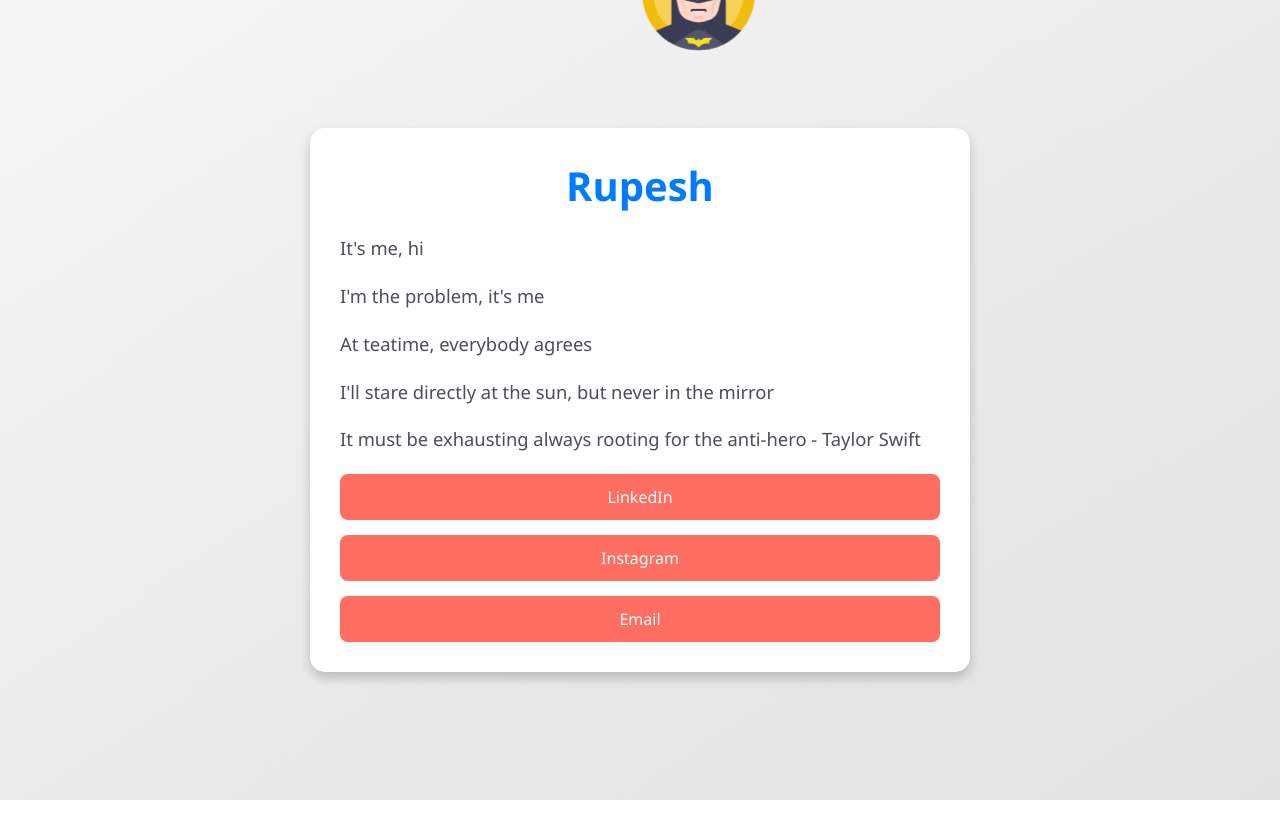
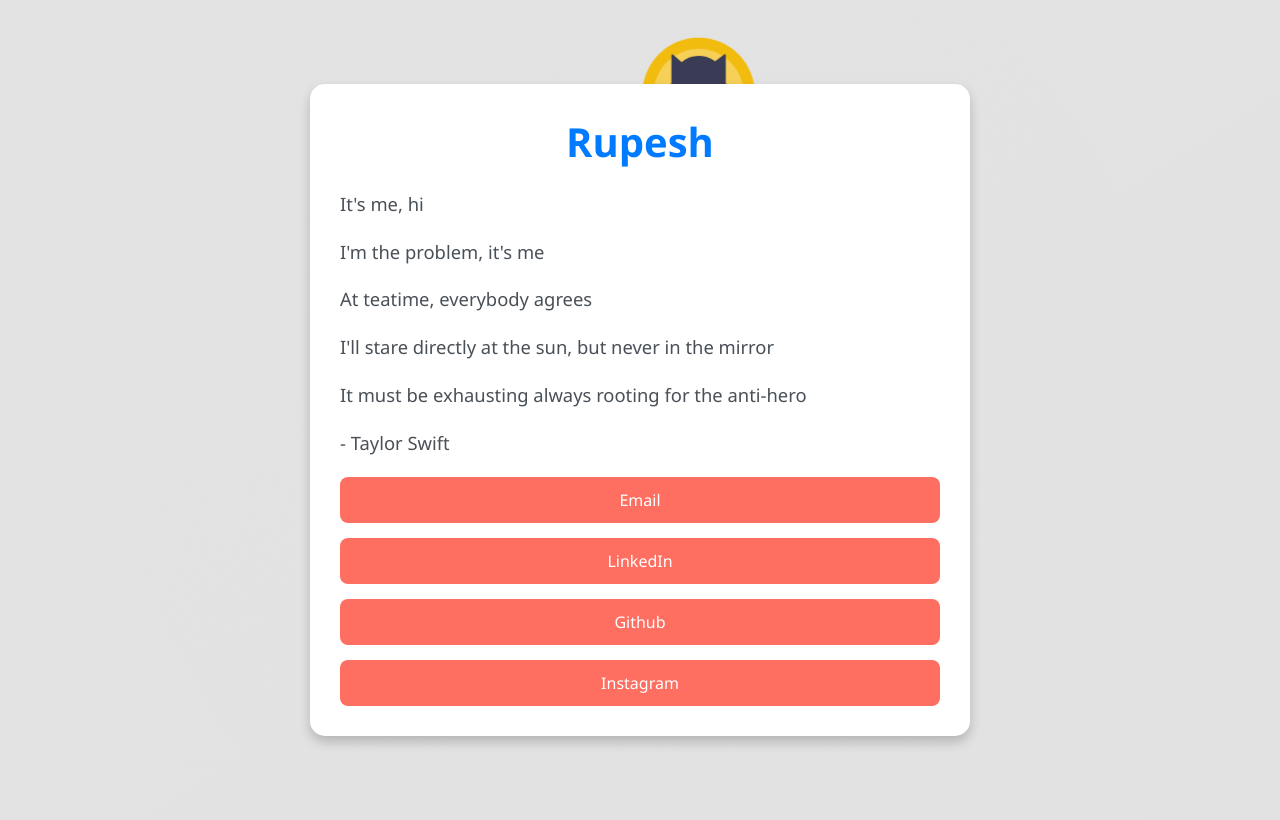
Before and after one commit to rupesh988/me, a plain HTML site: page index.html in a window 1280 px wide. Drawn offline with Linux system fonts and the light colour scheme.

Commit message:
Update index.html 2308241

```diff
--- a/index.html
+++ b/index.html
@@ -4,6 +4,7 @@
     <meta charset="UTF-8">
     <meta name="viewport" content="width=device-width, initial-scale=1.0">
     <title>Contact Me</title>
+
     <style>
         body {
             font-family: 'Segoe UI', Tahoma, Geneva, Verdana, sans-serif;
@@ -12,8 +13,8 @@
             align-items: center;
             justify-content: center;
             height: 100vh;
-            margin: 0;
-            background: linear-gradient(to bottom right, #f5f5f5, #e2e2e2);
+            margin: 10px;
+            background: linear-gradient(to bottom right, #e3e3e3, #e2e2e2);
             color: #212529;
             position: relative; /* Ensure absolute positioning of SVG is relative to body */
             overflow: hidden; /* Prevent scrollbars due to animations */
@@ -103,13 +104,19 @@
 
         .animated-man {
             position: absolute;
-            top: -60px; /* Move the SVG to the top of the container */
+            top: 30px;
             left: 50%;
             transform: translateX(-50%); /* Center horizontally */
             width: 120px;
             height: auto;
             animation: slideIn 3s ease-out infinite;
         }
+
+        .animated-man:hover{
+            width: 125px;
+
+        }
+
 
         @keyframes slideIn {
             0% {
@@ -161,12 +168,17 @@
             <p>I'm the problem, it's me</p>
             <p>At teatime, everybody agrees</p>
             <p>I'll stare directly at the sun, but never in the mirror</p>
-            <p>It must be exhausting always rooting for the anti-hero - Taylor Swift</p>
+            <p>It must be exhausting always rooting for the anti-hero </p>
+            <p>        - Taylor Swift</p>
         </div>
         <div class="links">
+            <a href="mailto:inrupesh.in@gmail.com" class="link-block">Email</a>
             <a href="https://www.linkedin.com/in/rupesh988" target="_blank" class="link-block">LinkedIn</a>
+
+
+            <a href="https://github.com/rupesh988" target="_blank" class="link-block">Github</a>
             <a href="https://www.instagram.com/rupesh.reddy1" target="_blank" class="link-block">Instagram</a>
-            <a href="mailto:inrupesh.in@gmail.com" class="link-block">Email</a>
+
         </div>
     </div>
     <div class="lightning"></div>
```
